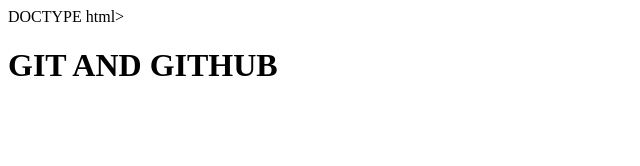
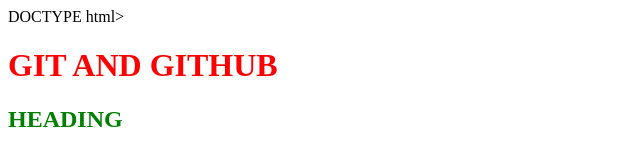
Before and after one commit to emil85000/gitsamplesss, a plain HTML site: page index.html in a window 1280 px wide. Shown: the whole page, without its empty margins (0-640 px from the left). Drawn offline with Linux system fonts and the light colour scheme.

Commit message:
added h2 tag with style

```diff
--- a/index.html
+++ b/index.html
@@ -4,8 +4,10 @@ DOCTYPE html>
     <meta charset="UTF-8">
     <meta name="viewport" content="width, initial-scale=1.0">
     <title>Document</title>
+    <link rel="stylesheet" href="style.css">
 </head>
 <body>
    <h1>GIT AND GITHUB</h1>
+   <h2>HEADING</h2>
 </body>
 </html>
--- a/style.css
+++ b/style.css
@@ -1,3 +1,6 @@
 h1{
     color: red;
 }
+h2{
+    color: green;
+}
```
